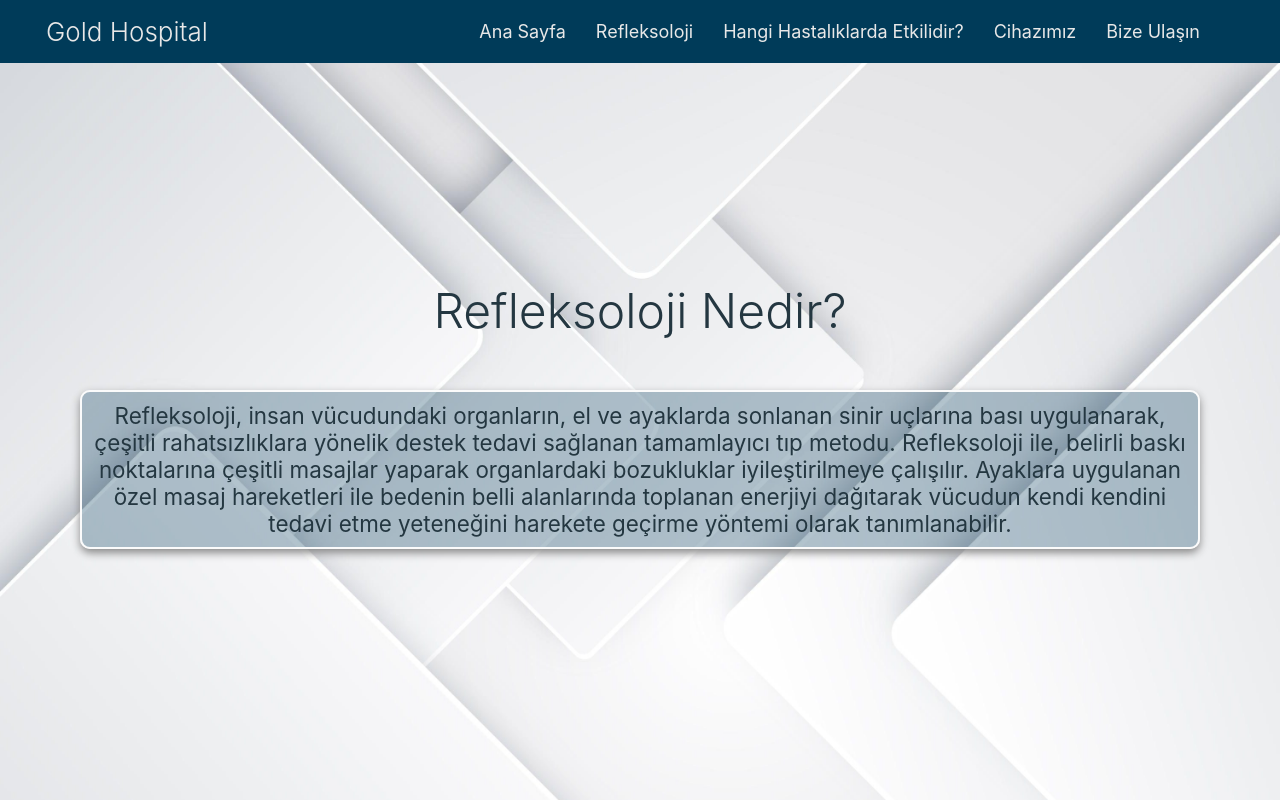
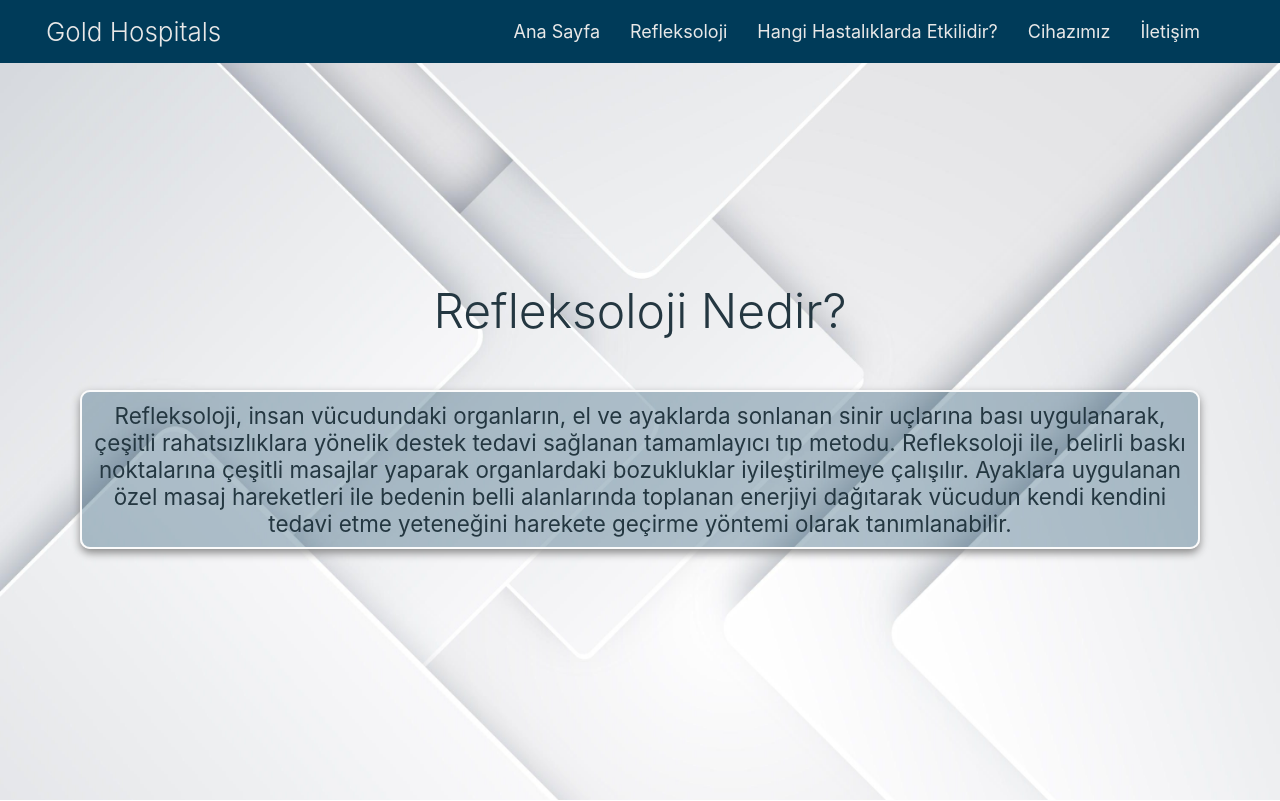
Before and after one commit to meryemsanem/gold-hospital, a React (Create React App) app: page / in a window 1280 px wide. Shown: the top 801 px of the page. Built offline with nearby package versions, Linux system fonts and the light colour scheme.

Commit message:
Update components

```diff
--- a/src/App.js
+++ b/src/App.js
@@ -5,6 +5,7 @@ import Homepage from './components/Homepage';
 import About from './components/About';
 import Diseases from './components/Diseases';
 import Device from './components/Device';
+import ContactForm from './components/Contact';
 
 const App = () => (
   <Router>
@@ -14,6 +15,7 @@ const App = () => (
       <About />
       <Diseases />
       <Device />
+      <ContactForm />
     </div>
   </Router>
 );
--- a/src/components/Navigation.js
+++ b/src/components/Navigation.js
@@ -67,7 +67,7 @@ const Navigation = () => {
       <div className="navigation-wrapper">
         <nav className="nav-links">
           <div className="logo">
-            <h2 className="my-logo">Gold Hospital</h2>
+            <h2 className="my-logo">Gold Hospitals</h2>
           </div>
           <div className="links">
             <Link to="/homepage" onClick={() => scrollToSection('homepage')}>
@@ -83,7 +83,7 @@ const Navigation = () => {
               Cihazımız
             </Link>
             <Link to="/contact" onClick={() => scrollToSection('contact')}>
-              Bize Ulaşın
+              İletişim
             </Link>
           </div>
         </nav>
@@ -96,7 +96,7 @@ const Navigation = () => {
             Refleksoloji
           </Link>
           <Link to="/contact" onClick={() => scrollToSection('contact')}>
-            Bize Ulaşın
+            İletişim
           </Link>
         </Menu>
       </div>
```
